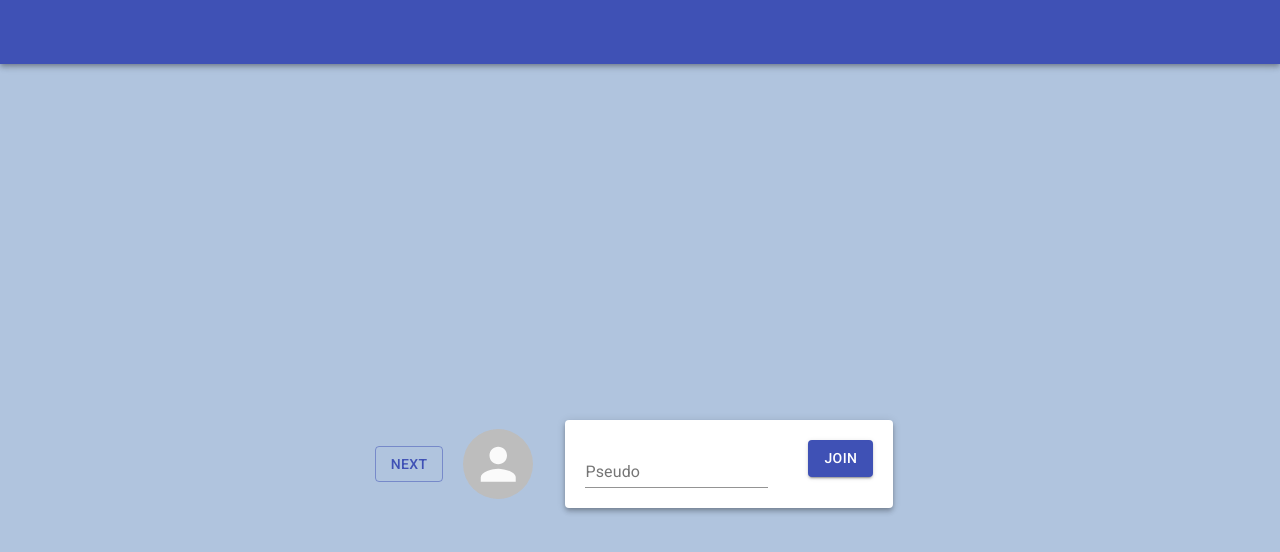
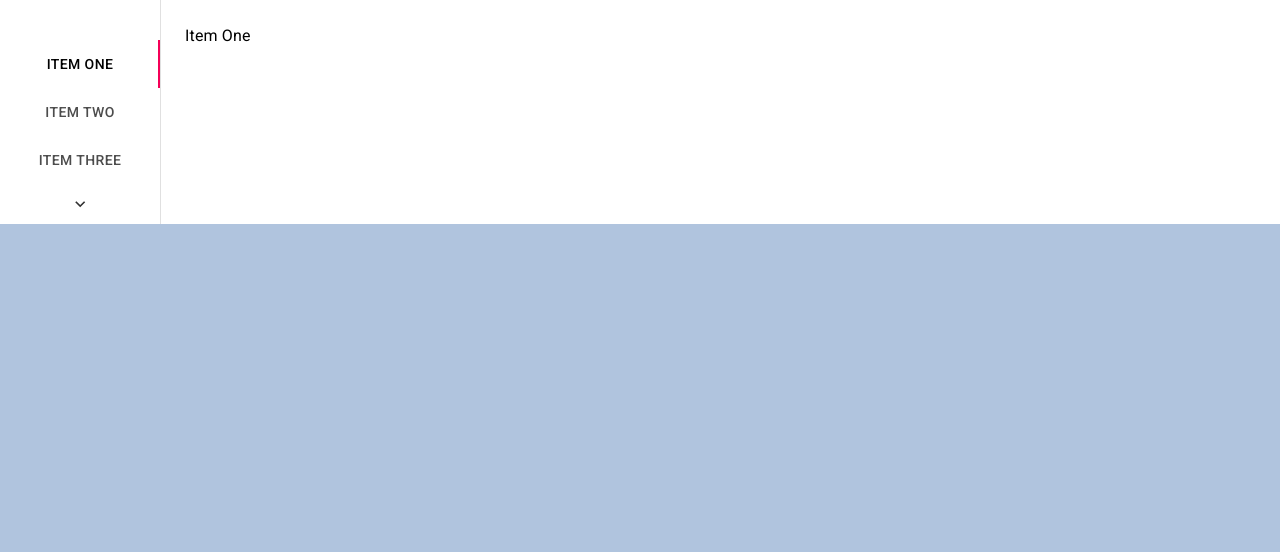
Before and after one commit to Charlyln/chat_app_front, a React (Create React App) app: page /wall in a window 1280 px wide. Before the commit this address led to /. Shown: the top 552 px of the page. Built offline with nearby package versions, Linux system fonts and the light colour scheme; no server answers.

Commit message:
add a route in router to new page posts

```diff
--- a/src/App.jsx
+++ b/src/App.jsx
@@ -3,15 +3,17 @@ import "./index.css";
 import { BrowserRouter, Switch, Route } from "react-router-dom";
 import Wall from "./components/App/Wall";
 import SignUp from "./components/Signup/SignUp";
+import Users from "./components/App/Users";
+import Posts from "./components/App/Posts";
 
 const App = () => {
   return (
     <BrowserRouter>
-
       <Switch>
         <Route exact path="/" component={SignUp} />
-        <Route path="/wall" component={Wall} />
-        {/* <Route path="/posts" component={Posts} /> */}
+        <Route path="/wall" component={Posts} />
+        <Route path="/users" component={Users} />
+        <Route path="/messenger" component={Wall} />
         {/* <Route path="/tableScore" component={TableScore} /> */}
       </Switch>
     </BrowserRouter>
```
